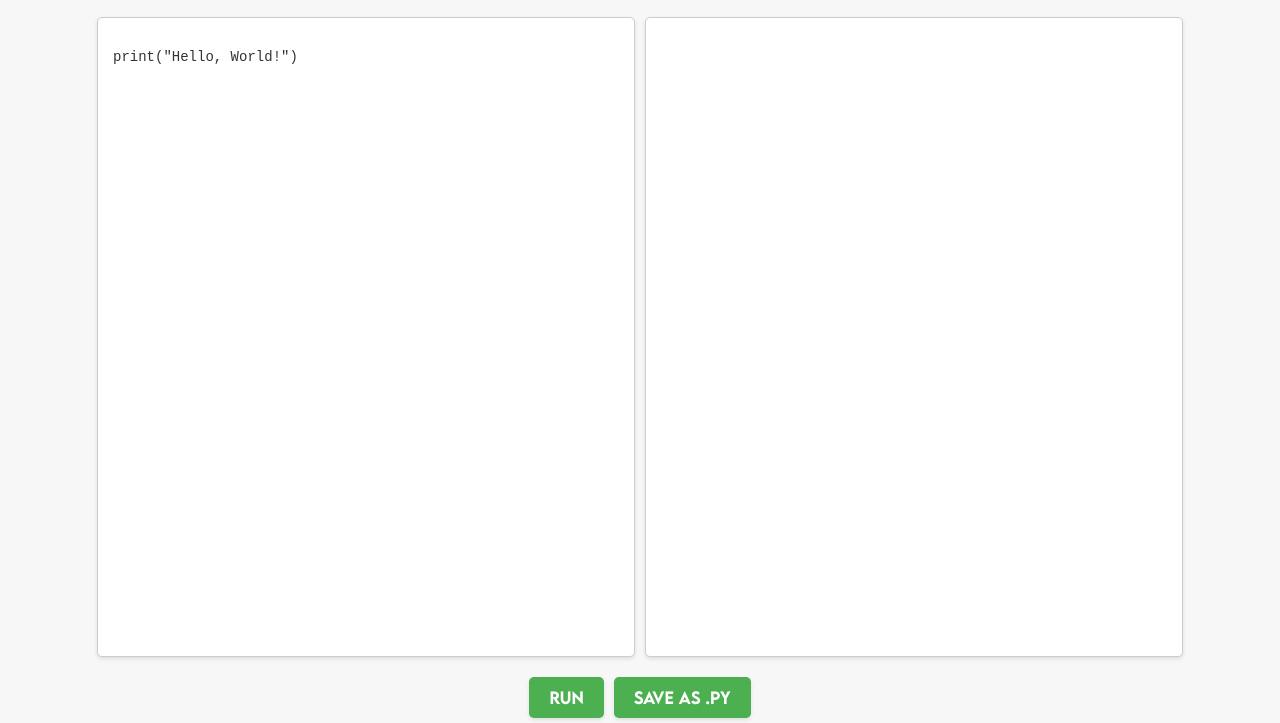
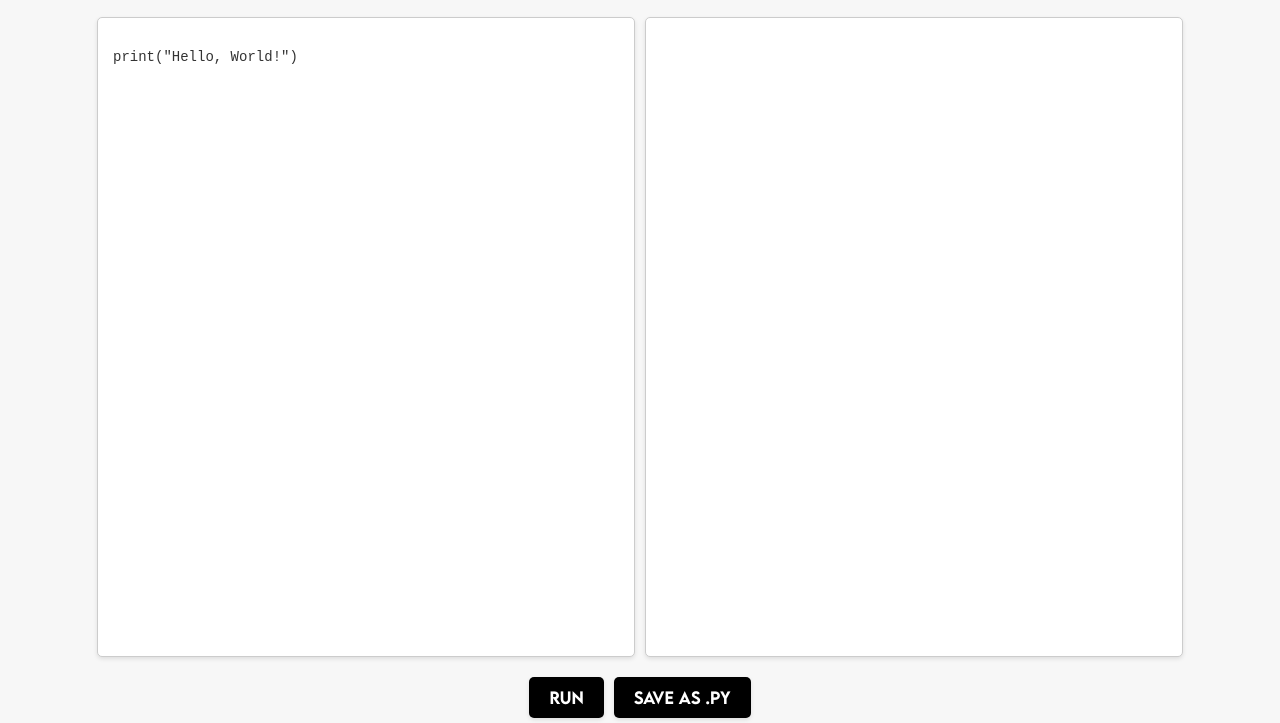
Before and after one commit to gh-unfazd/python-editor, a plain HTML site: page index.html in a window 1280 px wide. Shown: the part 88-811 px from the top of the page. Drawn offline with Linux system fonts and the light colour scheme.

Commit message:
Update index.html

```diff
--- a/index.html
+++ b/index.html
@@ -58,15 +58,12 @@
             padding: 10px 20px;
             font-size: 16px;
             cursor: pointer;
-            background-color: #4CAF50;
+            background-color: black;
             color: white;
             border: none;
             border-radius: 5px;
             box-shadow: 0 2px 4px rgba(0,0,0,0.1);
             margin: 5px;
-        }
-        #runButton:hover, #saveButton:hover {
-            background-color: #45a049;
         }
         #output {
             width: 100%;
```
